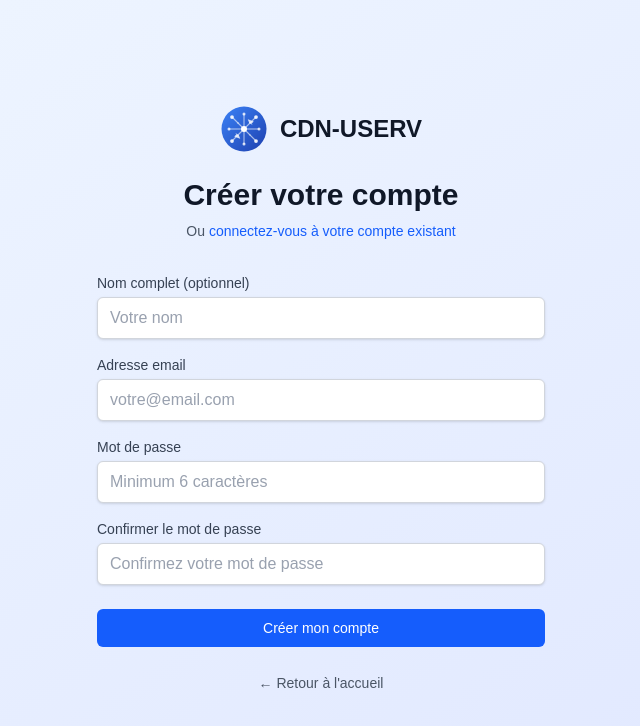
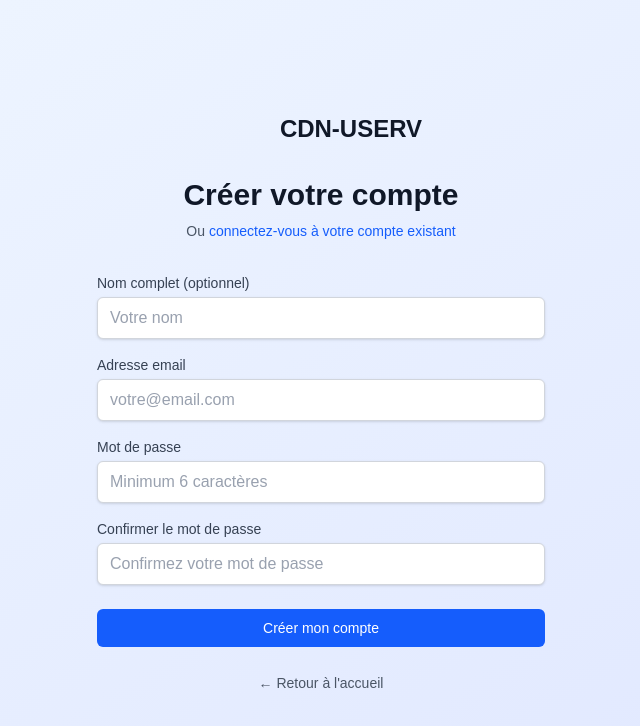
Before and after one commit to avelzo/cdn.userv.info, a Next.js app: page /auth/signup in a window 1280 px wide. Shown: the top 726 px of the page, without its empty margins (319-959 px from the left). Built offline with nearby package versions, Linux system fonts and the light colour scheme.

Commit message:
upgrade packages, changes migration to files, update gitignore

```diff
--- a/app/auth/reset-password/page.tsx
+++ b/app/auth/reset-password/page.tsx
@@ -1,28 +1,21 @@
 'use client';
 
-import { useState, useEffect, Suspense } from 'react';
+import { useState, Suspense } from 'react';
 import { useRouter, useSearchParams } from 'next/navigation';
 import Link from 'next/link';
 
 function ResetPasswordForm() {
+  const router = useRouter();
+  const searchParams = useSearchParams();
   const [password, setPassword] = useState('');
   const [confirmPassword, setConfirmPassword] = useState('');
   const [isLoading, setIsLoading] = useState(false);
   const [message, setMessage] = useState('');
   const [error, setError] = useState('');
-  const [token, setToken] = useState('');
-
-  const router = useRouter();
-  const searchParams = useSearchParams();
-
-  useEffect(() => {
-    const tokenParam = searchParams.get('token');
-    if (tokenParam) {
-      setToken(tokenParam);
-    } else {
-      setError('Token manquant. Veuillez demander un nouveau lien de réinitialisation.');
-    }
-  }, [searchParams]);
+  const token = searchParams.get('token') || '';
+  const tokenError = token
+    ? ''
+    : 'Token manquant. Veuillez demander un nouveau lien de réinitialisation.';
 
   const handleSubmit = async (e: React.FormEvent) => {
     e.preventDefault();
@@ -69,7 +62,7 @@ function ResetPasswordForm() {
     }
   };
 
-  if (!token && !error) {
+  if (!token && !tokenError && !error) {
     return (
       <div className="min-h-screen bg-gradient-to-br from-blue-50 to-indigo-100 flex items-center justify-center">
         <div className="text-center">
@@ -98,14 +91,14 @@ function ResetPasswordForm() {
         <form className="mt-8 space-y-6" onSubmit={handleSubmit}>
           <div className="bg-white py-8 px-6 shadow-lg rounded-lg">
             <div className="space-y-4">
-              {error && (
+              {(error || tokenError) && (
                 <div className="bg-red-50 border border-red-200 text-red-700 px-4 py-3 rounded-md">
                   <div className="flex">
                     <div className="flex-shrink-0">
                       <span className="text-red-400">⚠️</span>
                     </div>
                     <div className="ml-3">
-                      <p className="text-sm">{error}</p>
+                      <p className="text-sm">{error || tokenError}</p>
                     </div>
                   </div>
                 </div>
--- a/app/profile/page.tsx
+++ b/app/profile/page.tsx
@@ -8,39 +8,33 @@ import AuthHeader from "@/src/components/AuthHeader";
 export default function ProfilePage() {
   const { data: session, status, update } = useSession();
   const router = useRouter();
-  const [loading, setLoading] = useState(false);
   const [saving, setSaving] = useState(false);
   const [message, setMessage] = useState<{ type: 'success' | 'error', text: string } | null>(null);
-
-  const [formData, setFormData] = useState({
+  const [formData, setFormData] = useState(() => ({
     name: "",
     username: "",
     email: "",
     currentPassword: "",
     newPassword: "",
     confirmPassword: "",
-  });
-
-  // Rediriger si pas connecté
+  }));
   useEffect(() => {
     if (status === "loading") return;
     if (!session) {
       router.push("/auth/signin");
-      return;
+      return
     }
+    setFormData ({
+      name: session.user.name || "",
+      username: session.user.username || "",
+      email: session.user.email || "",
+      currentPassword: "",
+      newPassword: "",
+      confirmPassword: "",
+    });
   }, [session, status, router]);
 
-  // Charger les données utilisateur
-  useEffect(() => {
-    if (session?.user) {
-      setFormData(prev => ({
-        ...prev,
-        name: session.user.name || "",
-        username: session.user.username || "",
-        email: session.user.email || "",
-      }));
-    }
-  }, [session]);
+
 
   const handleChange = (e: React.ChangeEvent<HTMLInputElement>) => {
     const { name, value } = e.target;
@@ -92,7 +86,7 @@ export default function ProfilePage() {
         updateData.currentPassword = formData.currentPassword;
         updateData.newPassword = formData.newPassword;
       }
-
+      console.log({updateData});
       const response = await fetch('/api/user/profile', {
         method: 'PUT',
         headers: {
@@ -133,22 +127,13 @@ export default function ProfilePage() {
       setSaving(false);
     }
   };
-
-//   if (status === "loading" || loading) {
-//     return (
-//       <div className="h-screen bg-gray-50 dark:bg-gray-900 flex items-center justify-center">
-//         <div className="text-center">
-//           <div className="animate-spin rounded-full h-12 w-12 border-b-2 border-blue-600 mx-auto mb-4"></div>
-//           <p className="text-gray-600 dark:text-gray-400">Chargement...</p>
-//         </div>
-//       </div>
-//     );
-//   }
-
   if (!session) {
     return null;
   }
-
+  const memberSince = session!.user.createdAt
+    ? new Date(session.user.createdAt).toLocaleDateString('fr-FR')
+    : '-';
+  console.log({memberSince})
   return (
     <div className="min-h-screen bg-gray-50 dark:bg-gray-900 flex flex-col">
       <AuthHeader />
@@ -305,7 +290,7 @@ export default function ProfilePage() {
                   </div>
                   <div className="flex justify-between">
                     <span>Membre depuis:</span>
-                    <span>{new Date(session.user.createdAt || Date.now()).toLocaleDateString('fr-FR')}</span>
+                    <span>{memberSince}</span>
                   </div>
                 </div>
               </div>
--- a/eslint.config.mjs
+++ b/eslint.config.mjs
@@ -1,25 +1,16 @@
-import { dirname } from "path";
-import { fileURLToPath } from "url";
-import { FlatCompat } from "@eslint/eslintrc";
+import { defineConfig, globalIgnores } from "eslint/config";
+import nextVitals from "eslint-config-next/core-web-vitals";
 
-const __filename = fileURLToPath(import.meta.url);
-const __dirname = dirname(__filename);
+export default defineConfig([
+  ...nextVitals,
 
-const compat = new FlatCompat({
-  baseDirectory: __dirname,
-});
-
-const eslintConfig = [
-  ...compat.extends("next/core-web-vitals", "next/typescript"),
-  {
-    ignores: [
-      "node_modules/**",
-      ".next/**",
-      "out/**",
-      "build/**",
-      "next-env.d.ts",
-    ],
-  },
-];
-
-export default eslintConfig;
+  globalIgnores([
+    ".next/**",
+    "out/**",
+    "build/**",
+    "next-env.d.ts",
+    "node_modules/**",
+    "public/uploads/**",
+    "uploads/**",
+  ]),
+]);
--- a/next.config.ts
+++ b/next.config.ts
@@ -2,18 +2,17 @@ import type { NextConfig } from "next";
 
 const nextConfig: NextConfig = {
   images: {
-    // Autoriser les images depuis localhost pour le développement
-    domains: ['localhost', 'cdn.userv.info'],
-    // Utiliser remotePatterns pour plus de contrôle (supporte tous les ports)
+    unoptimized: true,
     remotePatterns: [
+      {
+        protocol: 'https',
+        hostname: 'cdn.userv.info',
+        pathname: '/api/uploads/**',
+      },
       {
         protocol: 'http',
         hostname: 'localhost',
-        pathname: '/api/uploads/**',
-      },
-      {
-        protocol: 'https',
-        hostname: 'localhost',
+        port: '3000',
         pathname: '/api/uploads/**',
       }
     ],
@@ -23,7 +22,6 @@ const nextConfig: NextConfig = {
     dangerouslyAllowSVG: true,
     contentDispositionType: 'attachment',
     // Formats d'image supportés
-    unoptimized: false,
   },
 };
 
--- a/src/components/Logo.tsx
+++ b/src/components/Logo.tsx
@@ -6,101 +6,40 @@ interface LogoProps {
   className?: string;
 }
 
-const Logo: React.FC<LogoProps> = ({
-  size = 'md',
-  variant = 'full',
-  className = ''
-}) => {
 const sizeClasses = {
   sm: 'h-6',
   md: 'h-8',
   lg: 'h-12',
-    xl: 'h-16'
+  xl: 'h-16',
 };
 
 const textSizes = {
   sm: 'text-lg',
   md: 'text-xl',
   lg: 'text-2xl',
-    xl: 'text-3xl'
+  xl: 'text-3xl',
 };
 
-  const LogoIcon = () => (
+function LogoIcon({ sizeClass }: { sizeClass: string }) {
+  return (
     <svg
-      className={`${sizeClasses[size]} w-auto`}
+      className={`${sizeClass} w-auto`}
       viewBox="0 0 64 64"
       fill="none"
       xmlns="http://www.w3.org/2000/svg"
     >
-      {/* Background circle with gradient */}
-      <defs>
-        <linearGradient id="bgGradient" x1="0%" y1="0%" x2="100%" y2="100%">
-          <stop offset="0%" stopColor="#3B82F6" />
-          <stop offset="100%" stopColor="#1E40AF" />
-        </linearGradient>
-        <linearGradient id="nodeGradient" x1="0%" y1="0%" x2="100%" y2="100%">
-          <stop offset="0%" stopColor="#60A5FA" />
-          <stop offset="100%" stopColor="#3B82F6" />
-        </linearGradient>
-      </defs>
-
-      {/* Main background */}
-      <circle cx="32" cy="32" r="30" fill="url(#bgGradient)" />
-
-      {/* Global network nodes */}
-      <g fill="url(#nodeGradient)">
-        {/* Central hub */}
-        <circle cx="32" cy="32" r="4" fill="white" />
-
-        {/* Surrounding nodes */}
-        <circle cx="16" cy="16" r="2.5" fill="white" opacity="0.9" />
-        <circle cx="48" cy="16" r="2.5" fill="white" opacity="0.9" />
-        <circle cx="16" cy="48" r="2.5" fill="white" opacity="0.9" />
-        <circle cx="48" cy="48" r="2.5" fill="white" opacity="0.9" />
-        <circle cx="32" cy="12" r="2" fill="white" opacity="0.8" />
-        <circle cx="52" cy="32" r="2" fill="white" opacity="0.8" />
-        <circle cx="32" cy="52" r="2" fill="white" opacity="0.8" />
-        <circle cx="12" cy="32" r="2" fill="white" opacity="0.8" />
-      </g>
-
-      {/* Connection lines */}
-      <g stroke="white" strokeWidth="1.5" opacity="0.6">
-        {/* Central connections */}
-        <line x1="32" y1="32" x2="16" y2="16" />
-        <line x1="32" y1="32" x2="48" y2="16" />
-        <line x1="32" y1="32" x2="16" y2="48" />
-        <line x1="32" y1="32" x2="48" y2="48" />
-        <line x1="32" y1="32" x2="32" y2="12" />
-        <line x1="32" y1="32" x2="52" y2="32" />
-        <line x1="32" y1="32" x2="32" y2="52" />
-        <line x1="32" y1="32" x2="12" y2="32" />
-      </g>
-
-      {/* Speed/delivery arrows */}
-      <g fill="white" opacity="0.8">
-        {/* Top right arrow */}
-        <path d="M40 20 L45 22 L42 25 L44 27 L39 24 L37 19 Z" />
-        {/* Bottom left arrow */}
-        <path d="M24 44 L19 42 L22 39 L20 37 L25 40 L27 45 Z" />
-      </g>
-
-      {/* Data flow particles */}
-      <g fill="white">
-        <circle cx="24" cy="24" r="1" opacity="0.7">
-          <animate attributeName="opacity" values="0.7;0.3;0.7" dur="2s" repeatCount="indefinite" />
-        </circle>
-        <circle cx="40" cy="40" r="1" opacity="0.5">
-          <animate attributeName="opacity" values="0.5;0.9;0.5" dur="1.5s" repeatCount="indefinite" />
-        </circle>
-        <circle cx="40" cy="24" r="1" opacity="0.6">
-          <animate attributeName="opacity" values="0.6;0.2;0.6" dur="2.5s" repeatCount="indefinite" />
-        </circle>
-      </g>
+      {/* ton SVG inchangé */}
     </svg>
   );
+}
 
+const Logo: React.FC<LogoProps> = ({
+  size = 'md',
+  variant = 'full',
+  className = '',
+}) => {
   if (variant === 'icon') {
-    return <LogoIcon />;
+    return <LogoIcon sizeClass={sizeClasses[size]} />;
   }
 
   if (variant === 'text') {
@@ -113,7 +52,7 @@ const Logo: React.FC<LogoProps> = ({
 
   return (
     <div className={`flex items-center gap-3 ${className}`}>
-      <LogoIcon />
+      <LogoIcon sizeClass={sizeClasses[size]} />
       <span className={`font-bold text-gray-900 dark:text-white ${textSizes[size]}`}>
         CDN-USERV
       </span>
--- a/src/infrastructure/repositories/PrismaFileRepository.ts
+++ b/src/infrastructure/repositories/PrismaFileRepository.ts
@@ -137,7 +137,6 @@ export class PrismaFileRepository implements FileRepository {
     return files.map(this.toDomain);
   }
 
-  // eslint-disable-next-line @typescript-eslint/no-explicit-any
   private toDomain(prismaFile: any): File {
     let metadata: FileMetadata | undefined;
     if (prismaFile.metadata) {
--- a/src/infrastructure/repositories/PrismaFolderRepository.ts
+++ b/src/infrastructure/repositories/PrismaFolderRepository.ts
@@ -94,7 +94,6 @@ export class PrismaFolderRepository implements FolderRepository {
     return !!folder;
   }
 
-  // eslint-disable-next-line @typescript-eslint/no-explicit-any
   private toDomain(prismaFolder: any): Folder {
     return new Folder(
       prismaFolder.id,
```
Also changed, not shown: app/api/user/profile/route.ts (+7 -1 lines), app/manager/page.tsx (+60 -56 lines), package.json (+19 -19 lines), tsconfig.json (+19 -5 lines), proxy.ts (renamed from middleware.ts), 2 other files (tests, documents, lock files or other folders). Lines whose indentation alone changed are shown as unchanged.
